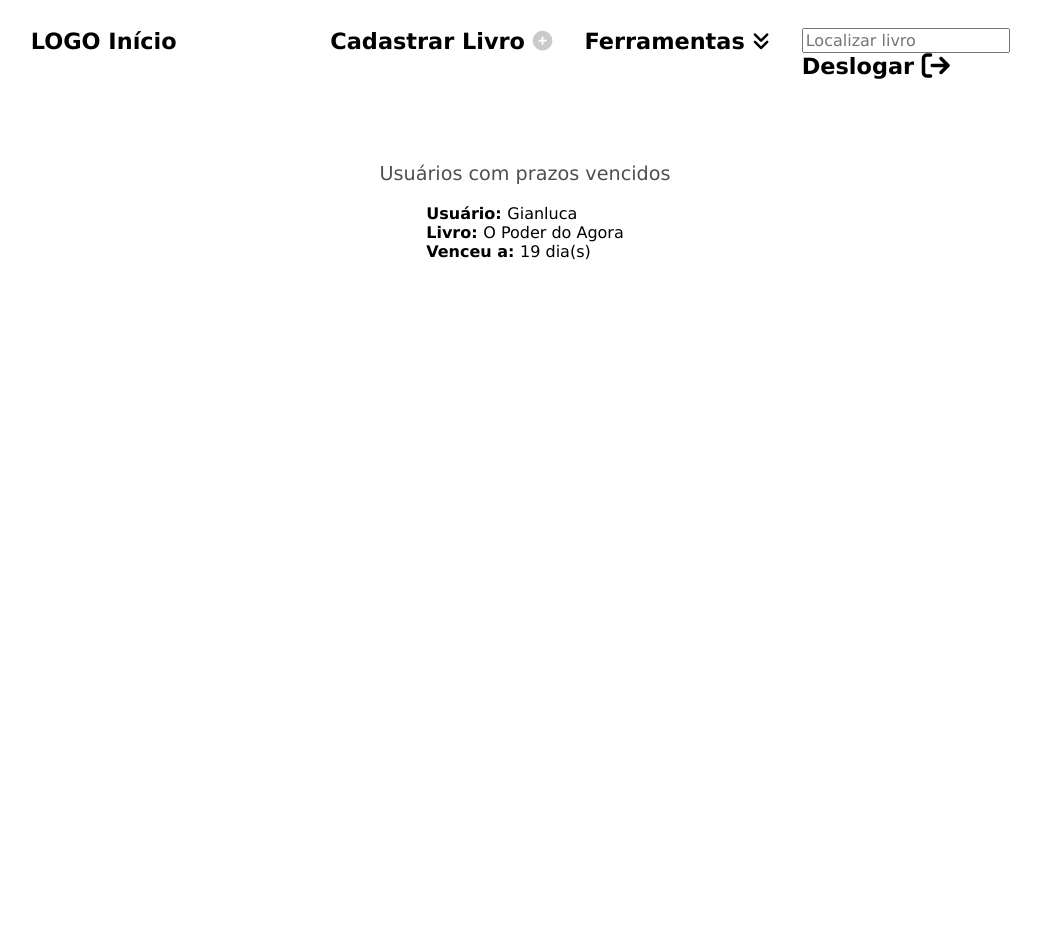
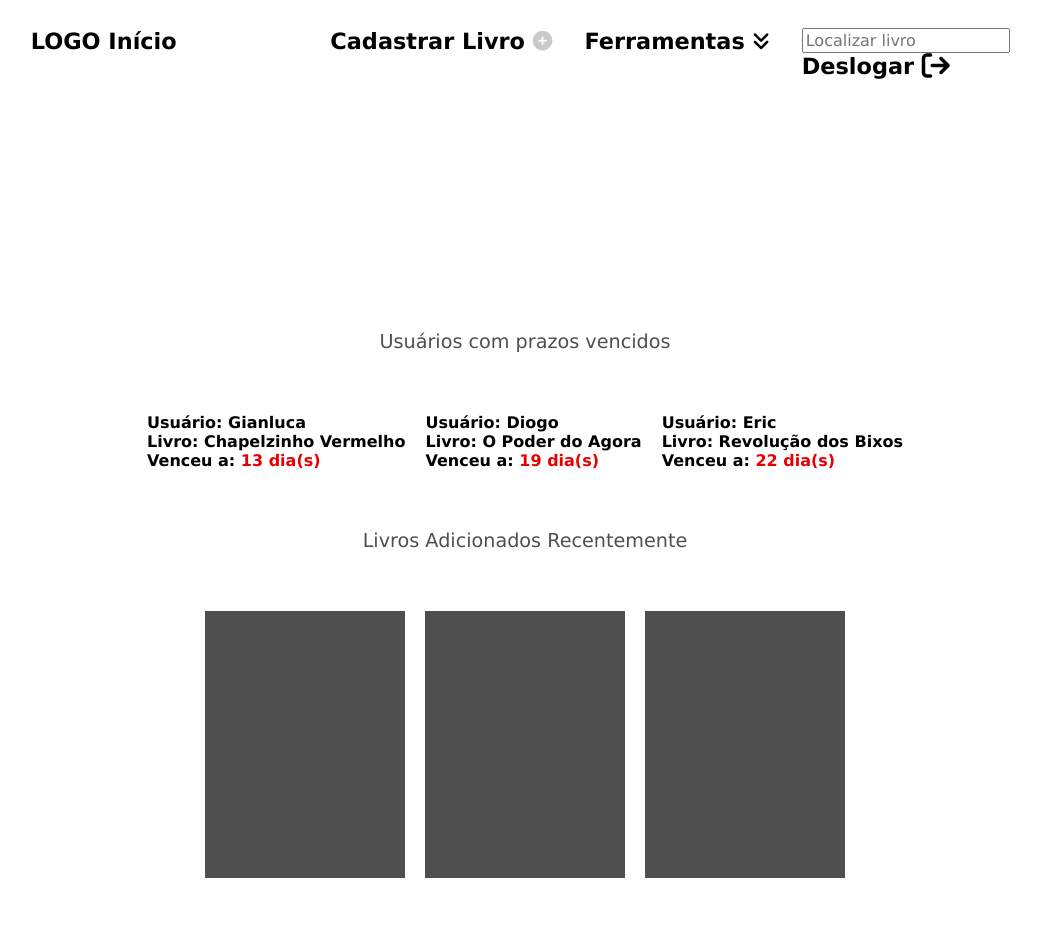
Before and after one commit to Garcia-Eric/Gerenciamento-de-Biblioteca, a Django app: page / in a window 1280 px wide. Shown: the whole page, without its empty margins (115-1156 px from the left). Before the commit the page ends 260 px from the top, so only its background shows below. Run offline with Django 4.2, Linux system fonts and the light colour scheme.

Commit message:
Melhorado os usuários vencidos e iniciado desenvolvimento dos livros adicionados recentemente

```diff
--- a/gerenciamento_bibliotecas/home/templates/home/home.html
+++ b/gerenciamento_bibliotecas/home/templates/home/home.html
@@ -4,14 +4,22 @@
 
 <h3 class="texto-centro">Usuários com prazos vencidos</h3>
 
-<usuarios-vencidos>
+<usuarios-vencidos flex="centro">
     {% for usuario in usuarios %}
         <div>
-            <b>Usuário: </b>{{ usuario.nome }} <br>
-            <b>Livro: </b>{{ usuario.livro }} <br>
-            <b>Venceu a: </b>{{ usuario.dias_vencidos }} dia(s)
+            <b>Usuário: {{ usuario.nome }} </b><br>
+            <b>Livro: {{ usuario.livro }} </b><br>
+            <b>Venceu a: <span class="texto-vermelho">{{ usuario.dias_vencidos }} dia(s)</span></b>
         </div>
     {% endfor %}
 </usuarios-vencidos>
 
+<h3 class="texto-centro">Livros Adicionados Recentemente</h3>
+
+<livros-adicionados-recentemente flex="centro">
+    <div></div>
+    <div></div>
+    <div></div>
+</livros-adicionados-recentemente>
+
 {% endblock %}
--- a/gerenciamento_bibliotecas/home/views.py
+++ b/gerenciamento_bibliotecas/home/views.py
@@ -5,9 +5,19 @@
         'usuarios': [
             {
                 'nome': 'Gianluca',
+                'livro': 'Chapelzinho Vermelho',
+                'dias_vencidos': 13,
+            },
+            {
+                'nome': 'Diogo',
                 'livro': 'O Poder do Agora',
                 'dias_vencidos': 19,
-            }
+            },
+            {
+                'nome': 'Eric',
+                'livro': 'Revolução dos Bixos',
+                'dias_vencidos': 22,
+            },
         ]
     }
 
--- a/gerenciamento_bibliotecas/static/styles/classes.css
+++ b/gerenciamento_bibliotecas/static/styles/classes.css
@@ -1,3 +1,7 @@
 .texto-centro {
     text-align: center;
 }
+
+.texto-vermelho {
+    color: var(--vermelho);
+}
--- a/gerenciamento_bibliotecas/static/styles/main.css
+++ b/gerenciamento_bibliotecas/static/styles/main.css
@@ -4,9 +4,13 @@
 }
 
 :root {
+    /* tamanhos de letras */
     --letra-grande: 2em;
     --letra-media: 1.4em;
     --letra-media-pequena: 1.2em;
+
+    /* cores */
+    --vermelho: #e80000;
 }
 
 h1 {
@@ -23,7 +27,30 @@
     font-weight: 400;
 }
 
-usuarios-vencidos {
+[flex] {
     display: flex;
+}
+
+[flex="centro"] {
     justify-content: center;
 }
+
+usuarios-vencidos > div {
+    margin: 0 10px;
+}
+
+usuarios-vencidos {
+    padding: 40px;
+}
+
+livros-adicionados-recentemente {
+    padding: 40px;
+}
+
+livros-adicionados-recentemente > div {
+    /* proporção 3:4 */
+    width: 200px;
+    height: 266.66px;
+    margin: 0 10px;
+    background-color: #4f4f4f;
+}
```
